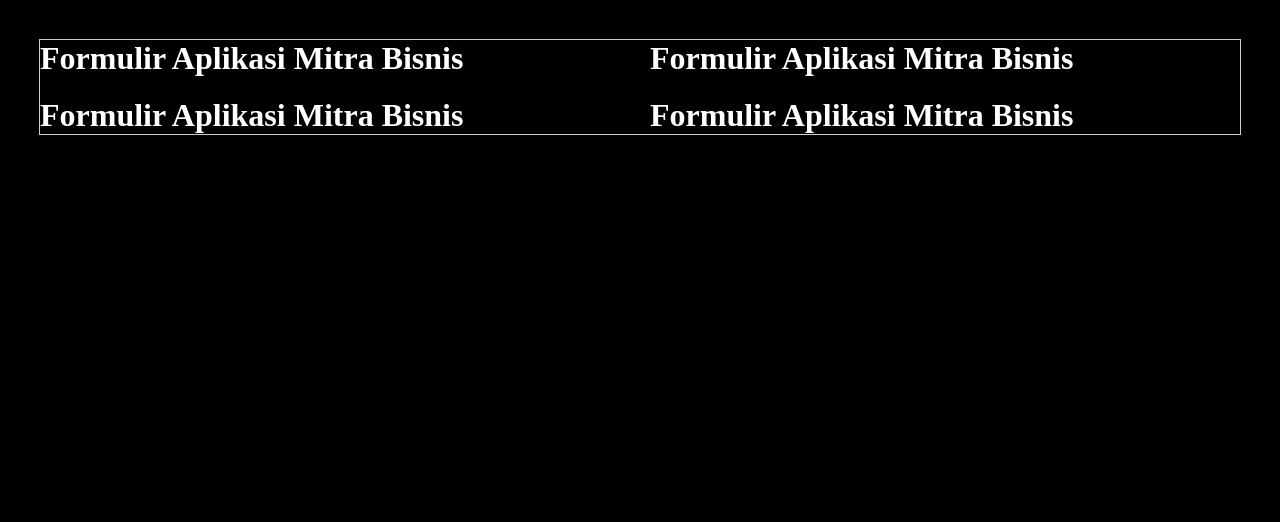
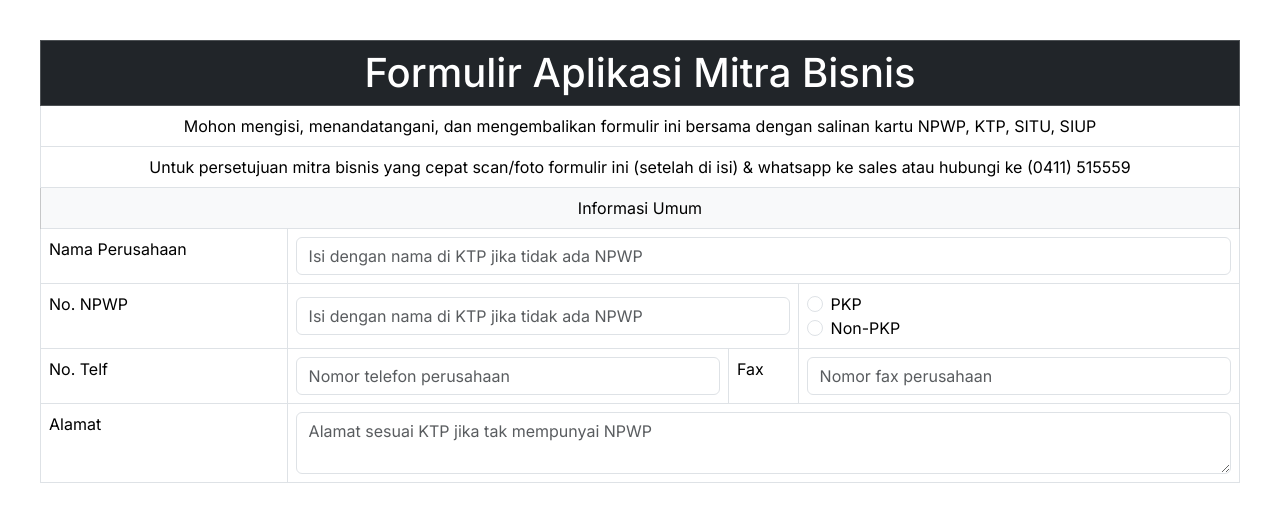
Before and after one commit to rayyanekaputra/formuliraplikasimitrabisnis, a Vue app: page / in a window 1280 px wide. Shown: the top 522 px of the page. Built offline with nearby package versions, Linux system fonts and the light colour scheme.

Commit message:
push new vue

```diff
--- a/index.html
+++ b/index.html
@@ -4,7 +4,7 @@
     <meta charset="UTF-8" />
     <link rel="icon" type="image/svg+xml" href="/vite.svg" />
     <meta name="viewport" content="width=device-width, initial-scale=1.0" />
-    <title>Vite + Vue</title>
+    <title>Daftar Customer | MKU</title>
   </head>
   <body>
     <div id="app"></div>
--- a/package.json
+++ b/package.json
@@ -9,7 +9,7 @@
     "preview": "vite preview"
   },
   "dependencies": {
-    "bootstrap-vue": "^2.23.1",
+    "bootstrap": "^5.3.6",
     "sass": "^1.87.0",
     "vue": "^3.5.13"
   },
--- a/src/App.vue
+++ b/src/App.vue
@@ -1,6 +1,6 @@
 <script setup>
 import RegistrasiCustomerView from './views/RegistrasiCustomerView.vue';
-import './styles.sass'
+import './styles.scss'
 </script>
 
 <template>
--- a/src/styles.sass
+++ /dev/null
@@ -1,11 +0,0 @@
-
-*
-    box-sizing: border-box
-    margin: 0
-    padding: 0
-
-body
-    background-color: black
-    color: white
-    font-family: ''
-    padding: 40px
--- /dev/null
+++ b/src/styles.scss
@@ -0,0 +1,17 @@
+@import url('https://fonts.googleapis.com/css2?family=Inter:ital,opsz,wght@0,14..32,100..900;1,14..32,100..900&display=swap');
+@import 'bootstrap/dist/css/bootstrap.css';
+* {
+    box-sizing: border-box;
+    font-family: 'Inter';
+    font-weight: 400;
+}
+
+body {
+    background-color: white;
+    color: white;
+    padding: 40px;
+}
+
+.container{
+    outline: 1px solid white;
+}
--- a/src/views/RegistrasiCustomerView.vue
+++ b/src/views/RegistrasiCustomerView.vue
@@ -1,9 +1,97 @@
 <template>
-    <div class="registrasi-grid">
-        <h1>Formulir Aplikasi Mitra Bisnis</h1>
-        <h1>Formulir Aplikasi Mitra Bisnis</h1>
-        <h1>Formulir Aplikasi Mitra Bisnis</h1>
-        <h1>Formulir Aplikasi Mitra Bisnis</h1>
+    <div class=".container-fluid">
+        <form action="">
+            <table class="table table-bordered table-responsive rounded-12" >
+                <colgroup>
+                    <col span="12">
+                    </col>
+
+                </colgroup>
+                <thead class="table-dark">
+                    <tr>
+                        <th colspan="6" scope="row" class="text-center">
+                            <h1 class="mb-0">
+                                Formulir Aplikasi Mitra Bisnis
+                            </h1>
+                        </th>
+                    </tr>
+
+                </thead>
+                <tbody>
+                    <tr>
+                        <td colspan="6" class="text-center">
+                            <div>
+                                Mohon mengisi, menandatangani, dan mengembalikan formulir ini bersama dengan salinan
+                                kartu NPWP, KTP, SITU, SIUP
+                            </div>
+                        </td>
+
+                    </tr>
+                    <tr>
+                        <td colspan="6" class="text-center">
+                            <div>
+                                Untuk persetujuan mitra bisnis yang cepat scan/foto formulir ini (setelah di isi) &
+                                whatsapp ke sales atau hubungi ke (0411) 515559
+                            </div>
+                        </td>
+                    </tr>
+
+                    <tr>
+                        <th colspan="6" scope="row" class="text-center table-light">
+                            Informasi Umum
+                        </th>
+                    </tr>
+                    <tr>
+                        <th scope="row">Nama Perusahaan</th>
+                        <td colspan="4">
+                            <input v-model="namaPerusahaan" class="form-control" type="text"
+                                placeholder="Isi dengan nama di KTP jika tidak ada NPWP">
+                        </td>
+                    </tr>
+                    <tr>
+                        <th scope="row">No. NPWP</th>
+                        <td class="align-middle" colspan="2">
+                            <input v-model="nomorNPWP" class="form-control" type="text"
+                                placeholder="Isi dengan nama di KTP jika tidak ada NPWP">
+                        </td>
+                        <td class="">
+                            <div>
+                                <input name="statusPKP" v-model="statusPKP" class="me-2 form-check-input" type="radio"
+                                    value="PKP">
+                                <label class="form-check-label" for="PKP">PKP</label>
+                            </div>
+                            <div>
+                                <input name="statusPKP" v-model="statusPKP" class="me-2 form-check-input" type="radio"
+                                    value="Non-PKP">
+                                <label class="form-check-label" for="PKP">Non-PKP</label>
+                            </div>
+
+                        </td>
+
+                    </tr>
+                    <tr>
+                        <th scope="row">No. Telf</th>
+                        <td class="align-middle">
+                            <input v-model="nomorTelfon" class="form-control" type="text"
+                                placeholder="Nomor telefon perusahaan">
+                        </td>
+                        <td>Fax</td>
+                        <td>
+                            <input v-model="nomorFax" class="form-control" type="text"
+                                placeholder="Nomor fax perusahaan">
+                        </td>
+
+                    </tr>
+                    <tr>
+                        <th scope="row">Alamat</th>
+                        <td class="align-middle" colspan="4">
+                            <textarea class=" form-control" v-model="alamat" placeholder="Alamat sesuai KTP jika tak mempunyai NPWP"></textarea>
+                        </td>
+                    </tr>
+
+                </tbody>
+            </table>
+        </form>
 
     </div>
 </template>
@@ -14,9 +102,4 @@
 
 <style lang="sass" scoped>
 
-.registrasi-grid
-    display: grid
-    grid-template-columns: repeat(2, 1fr)
-    gap: 20px
-    outline: 1px solid #ccc
 </style>
```
Also changed, not shown: 1 other file (tests, documents, lock files or other folders).
